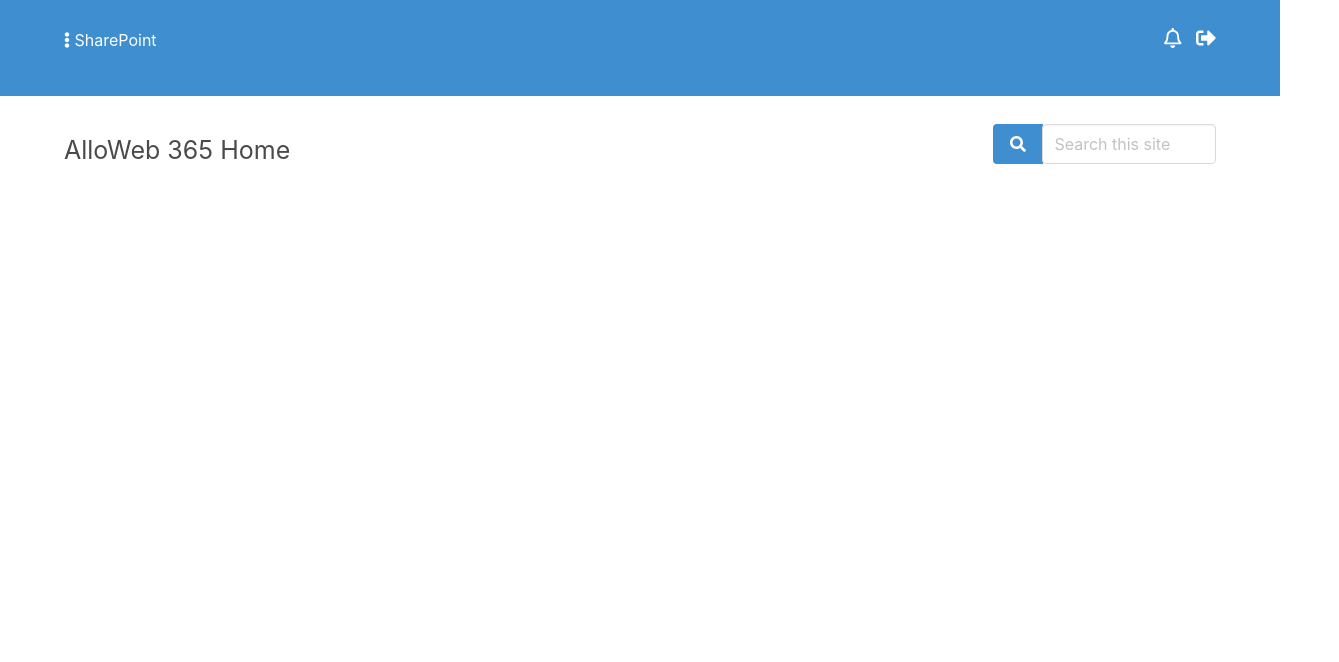
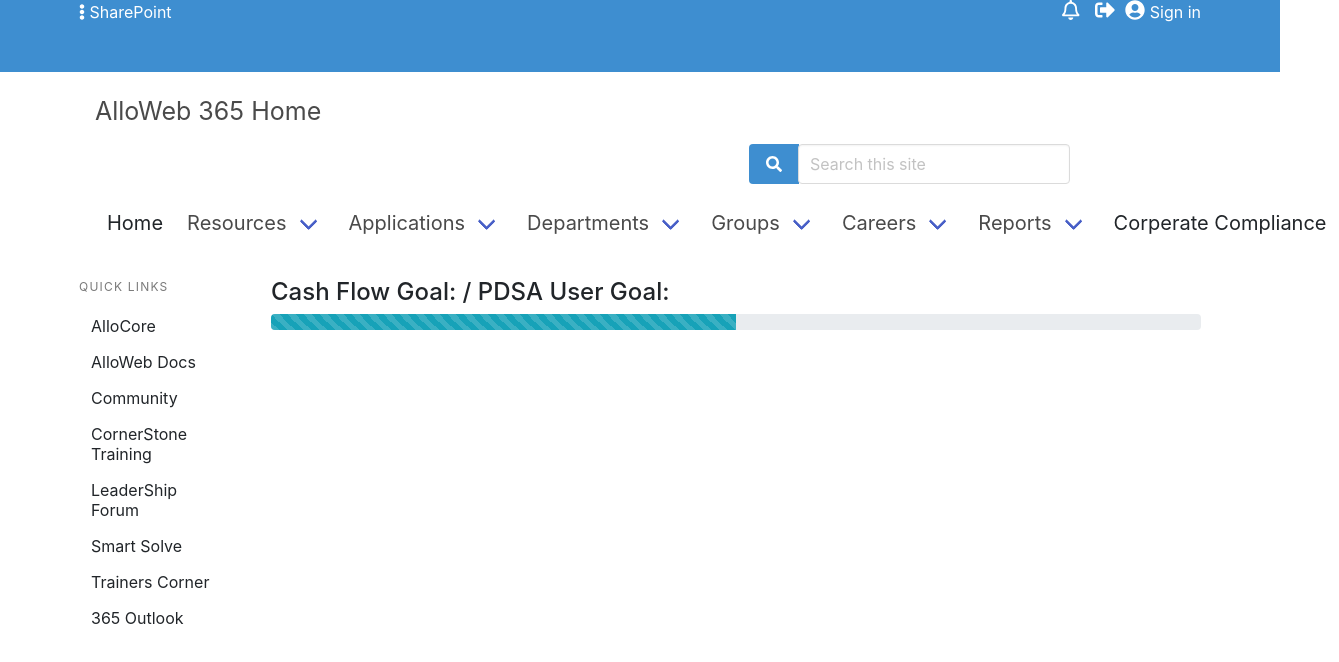
Before and after one commit to skip1113/allo-project, a website: page index.html in a window 1280 px wide. Shown: the whole page, 1339 px wide, since content can reach past the window. Drawn offline with nearby package versions, Linux system fonts and the light colour scheme.

Commit message:
Aside menu, Goal bar, nav bar for resources

```diff
--- a/assets/css/style.css
+++ b/assets/css/style.css
@@ -5,6 +5,15 @@
 #share{
     margin-left: 25px;
 
+}
+#sign {
+    float: right;
+    margin-left: 5px
+}
+#sign-in {
+    float: right;
+    margin-left: 10px;
+    font-size: 20px;
 }
 #log-out {
     float: right;
@@ -16,6 +25,9 @@
     margin-right: 5px;
     font-size: 20px;
 }
+.hero-body {
+    padding-top: 20px;
+}
 .navbar-item{
     font-size: 25px;
 }
@@ -23,3 +35,27 @@
     float: right;
     /* margin-left: 60%; */
 }
+#home {
+    font-size: 20px;
+}
+#resource {
+    font-size: 20px;
+}
+#career {
+    font-size: 20px;
+}
+#deps {
+    font-size: 20px;
+}
+#corp {
+    font-size: 20px;
+}
+#apps {
+    font-size: 20px;
+}
+#group {
+    font-size: 20px;
+}
+#rep {
+    font-size: 20px;
+}
--- a/index.html
+++ b/index.html
@@ -7,6 +7,8 @@
     <title>AlloWeb 365</title>
     <link rel="stylesheet" href="https://cdn.jsdelivr.net/npm/bulma@0.8.2/css/bulma.min.css">
     <script defer src="https://use.fontawesome.com/releases/v5.3.1/js/all.js"></script>
+    <link rel="stylesheet" href="https://stackpath.bootstrapcdn.com/bootstrap/4.4.1/css/bootstrap.min.css" integrity="sha384-Vkoo8x4CGsO3+Hhxv8T/Q5PaXtkKtu6ug5TOeNV6gBiFeWPGFN9MuhOf23Q9Ifjh" crossorigin="anonymous">
+
     <link rel="stylesheet" type="text/css" href="assets/css/style.css">
 </head>
 
@@ -17,7 +19,10 @@
                 <div class="container">
                     <span class="fas fa-ellipsis-v"></span>
                     <span id="Share">SharePoint</span>
-
+                    <span id="sign">
+                        Sign in
+                    </span>
+                    <div class="fas fa-user-circle" id="sign-in"></div>
                     <div class="fas fa-sign-out-alt" id="log-out"></div>
 
                     <div class="far fa-bell" id="bell-icon"></div>
@@ -40,6 +45,7 @@
                             <span aria-hidden="true"></span>
                         </a>
                     </div>
+
                     <form id="search-form" style="margin-left: 60%;">
                         <div class="field has-addons" id="search-form">
                             <div class="control" id="search-form">
@@ -57,6 +63,91 @@
                         </div>
                     </form>
                 </nav>
+                <nav class="navbar" role="navigation" aria-label="dropdown navigation">
+                    <div class="navbar-start">
+                        <a class="navbar-item" id="home">
+                            Home
+                        </a>
+
+                        <!-- <div class="navbar-dropdown">
+                            <a class="navbar-item">
+                                Overview
+                            </a>
+                            <a class="navbar-item">
+                                Elements
+                            </a>
+                            <a class="navbar-item">
+                                Components
+                            </a>
+                            <hr class="navbar-divider">
+                            <div class="navbar-item">
+                                Version 0.8.2
+                            </div>
+                        </div> -->
+                        <div class="navbar-item has-dropdown is-hoverable">
+                            <a class="navbar-link" id="resource">
+                                Resources
+                            </a>
+                        </div>
+                        <div class="navbar-item has-dropdown is-hoverable">
+                            <a class="navbar-link" id="apps">
+                                Applications
+                            </a>
+                        </div>
+                        <div class="navbar-item has-dropdown is-hoverable">
+                            <a class="navbar-link" id="deps">
+                                Departments
+                            </a>
+                        </div>
+                        <div class="navbar-item has-dropdown is-hoverable">
+                            <a class="navbar-link" id="group">
+                                Groups
+                            </a>
+                        </div>
+                        <div class="navbar-item has-dropdown is-hoverable">
+                            <a class="navbar-link" id="career">
+                                Careers
+                            </a>
+                        </div>
+                        <div class="navbar-item has-dropdown is-hoverable">
+                            <a class="navbar-link" id="rep">
+                                Reports
+                            </a>
+                        </div>
+                        <div class="navbar-start">
+                            <a class="navbar-item" id="corp">
+                                Corperate Compliance
+                            </a>
+                        </div>
+                    </div>
+                </nav>
+                <br>
+                <div class="row">
+                    <div class="col-md-2">
+                        <aside class="menu">
+                            <p class="menu-label">
+                            Quick Links
+                            </p>
+                            <ul class="menu-list">
+                            <li><a>AlloCore</a></li>
+                            <li><a>AlloWeb Docs</a></li>
+                            <li><a>Community</a></li>
+                            <li><a>CornerStone Training</a></li>
+                            <li><a>LeaderShip Forum</a></li>
+                            <li><a>Smart Solve</a></li>
+                            <li><a>Trainers Corner</a></li>
+                            <li><a>365 Outlook</a></li>
+                            </ul>
+                        </aside>
+                    </div>
+                    <div class="col-md-10">
+                        <h4>Cash Flow Goal: / PDSA User Goal:</h4>
+                        <div class="progress">
+
+                            <div class="progress-bar progress-bar-striped bg-info" role="progressbar" style="width: 50%" aria-valuenow="50" aria-valuemin="0" aria-valuemax="100"></div>
+                          </div>
+                    </div>
+                </div>
 
             </div>
         </div>
```
